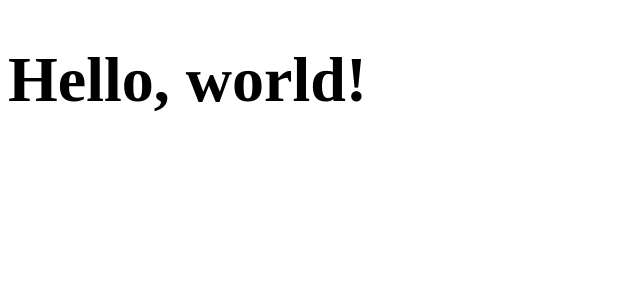
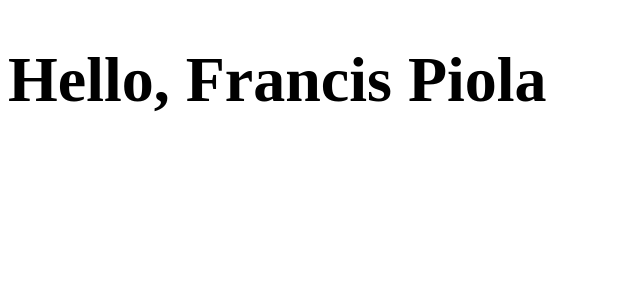
Before and after one commit to fpiola/c-reactjs, a React (Create React App) app: page / in a window 1280 px wide. Shown: the top 300 px of the page, without its empty margins (0-640 px from the left). Built offline with nearby package versions, Linux system fonts and the light colour scheme.

Commit message:
Incorporando Expressões em JSX

```diff
--- a/src/App.js
+++ b/src/App.js
@@ -1,6 +1,24 @@
 import React from 'react'
 
 
+//Incorporando Expressões em JSX
+const name = 'Francis Piola';
+const element = <h1>Hello, {name}</h1>;
+
+function App(){
+    return (
+        <div>
+           <h1>{element}</h1>
+        </div>
+    )
+}
+
+export default App;
+
+/*
+--------------------------------------------
+
+--------------------------------------------
 //jsx
 const element = <h1>Hello, world!</h1>;
 
@@ -13,8 +31,7 @@ function App(){
 }
 
 export default App;
-
-/*
+--------------------------------------------
 function App(){
     const [count, setCount] = useState(0);
     return (
@@ -25,7 +42,7 @@ function App(){
         </div>
     )
 }
-
 export default App;
+--------------------------------------------
 
 */
```
